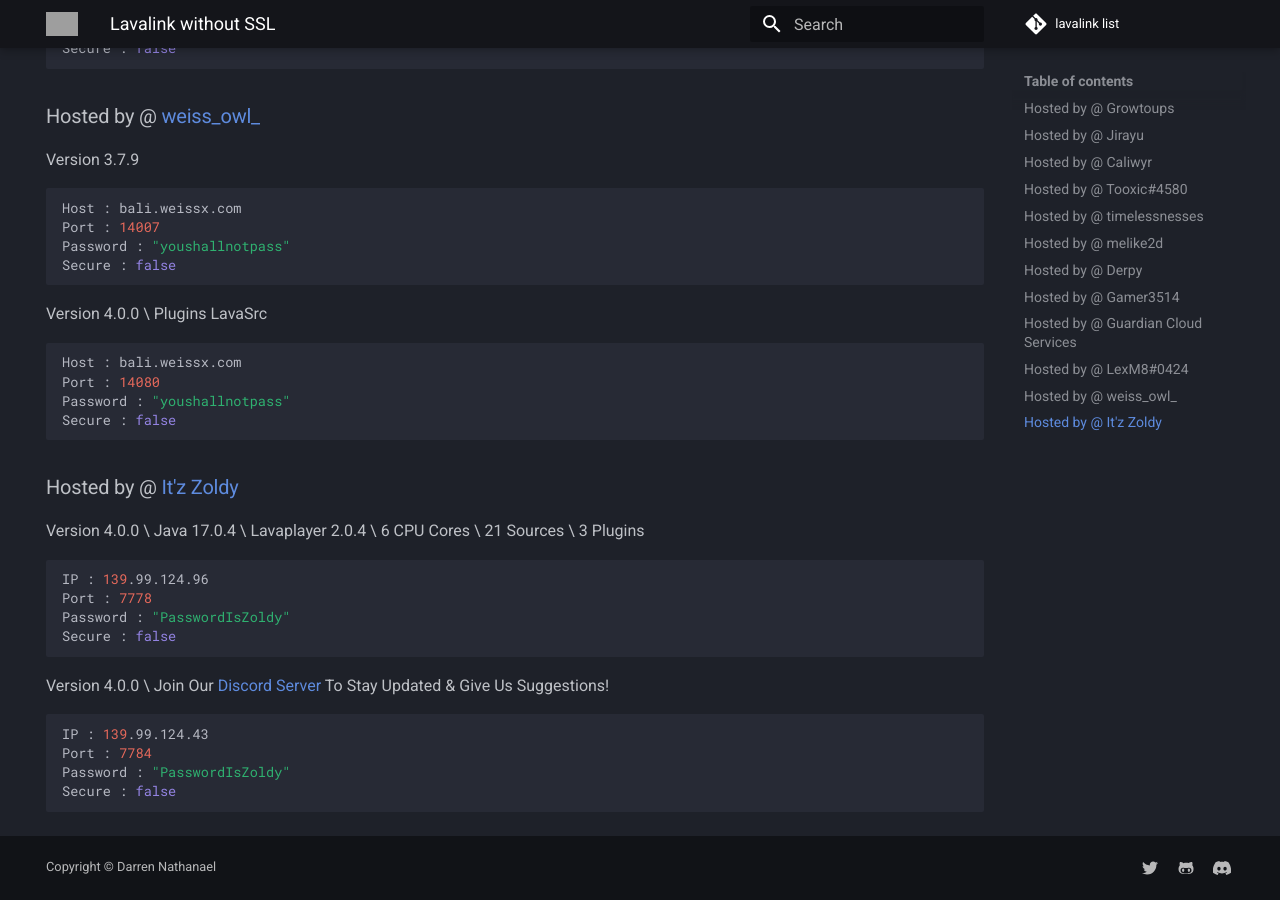
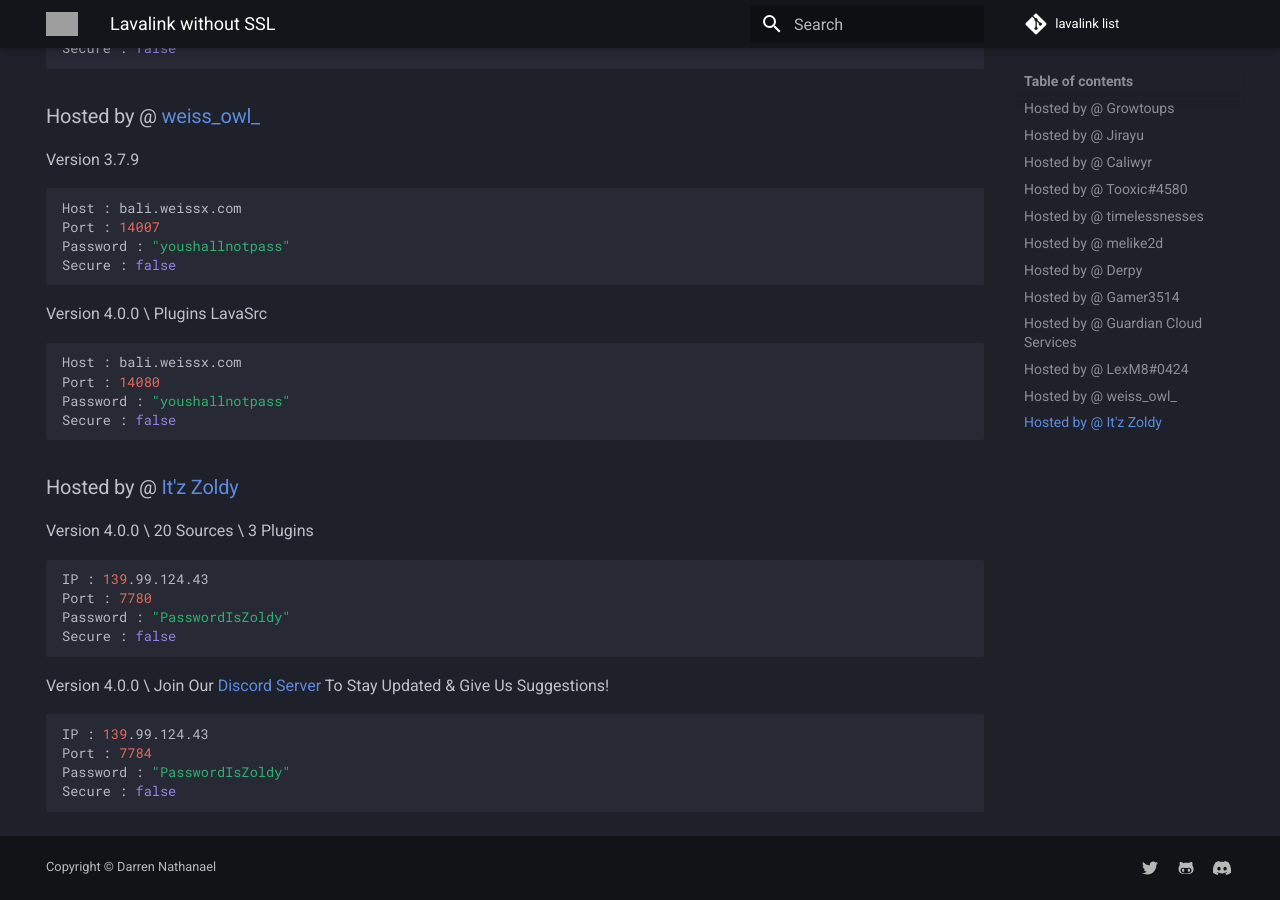
Before and after one commit to DarrenOfficial/lavalink-list, an MkDocs documentation site: the page built from docs/NoSSL/lavalink-without-ssl.md, in a window 1280 px wide and 900 px high, scrolled down 2900 px. Built offline with MkDocs 1.6.1 and Material for MkDocs 9.7.7, drawn with Linux system fonts in a browser that asks for light colours; comment, search, counter and statistics services are not loaded; grey boxes are pictures that could not be loaded.

Commit message:
Lavalink server was giving error so I have changed it (#419)
* Lavalink server was giving error so I have changed it

* Update lavalink-without-ssl.md

````diff
--- a/docs/NoSSL/lavalink-without-ssl.md
+++ b/docs/NoSSL/lavalink-without-ssl.md
@@ -147,10 +147,10 @@ Secure : false
 ```
 
 ### Hosted by @ [It'z Zoldy](https://discord.gg/CUT7JpK9HF)
-Version 4.0.0 \ Java 17.0.4 \ Lavaplayer 2.0.4 \ 6 CPU Cores \ 21 Sources \ 3 Plugins
+Version 4.0.0 \ 20 Sources \ 3 Plugins
 ```bash
-IP : 139.99.124.96
-Port : 7778
+IP : 139.99.124.43
+Port : 7780
 Password : "PasswordIsZoldy"
 Secure : false
 ```
````
